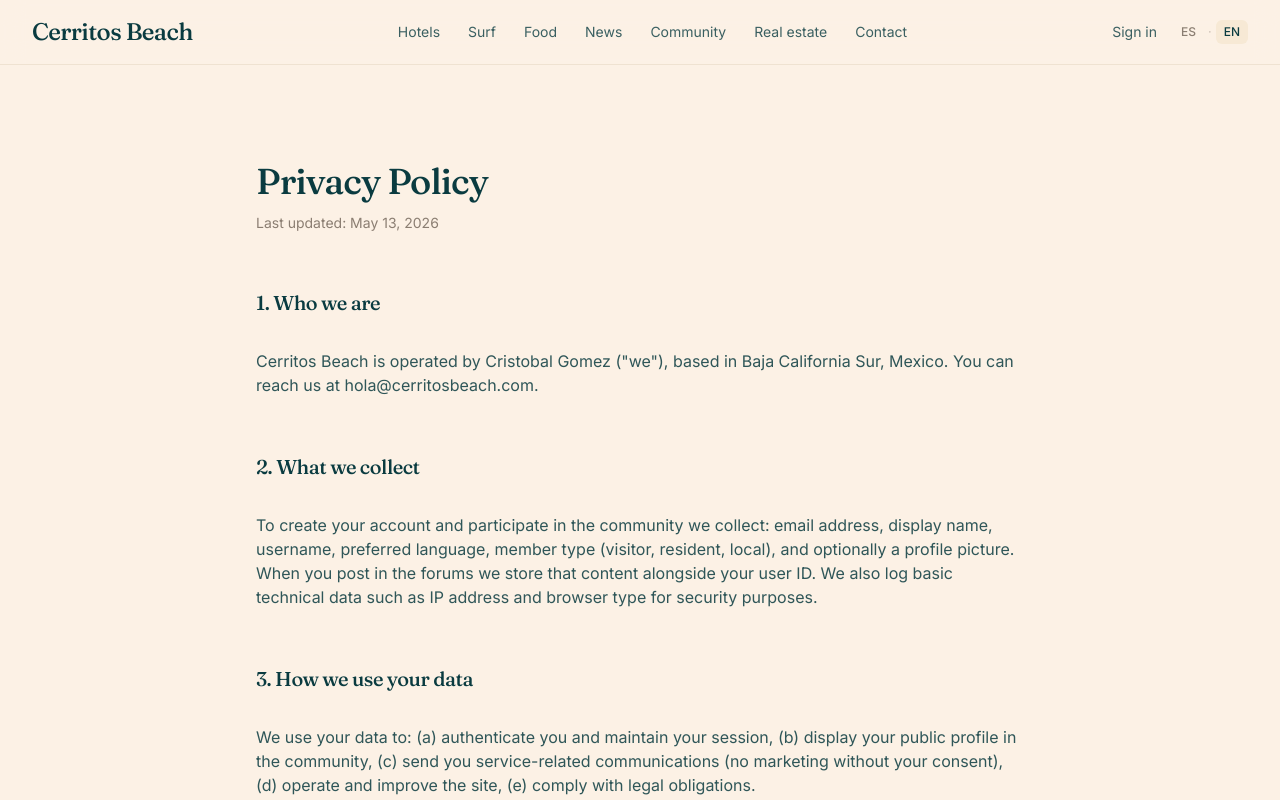
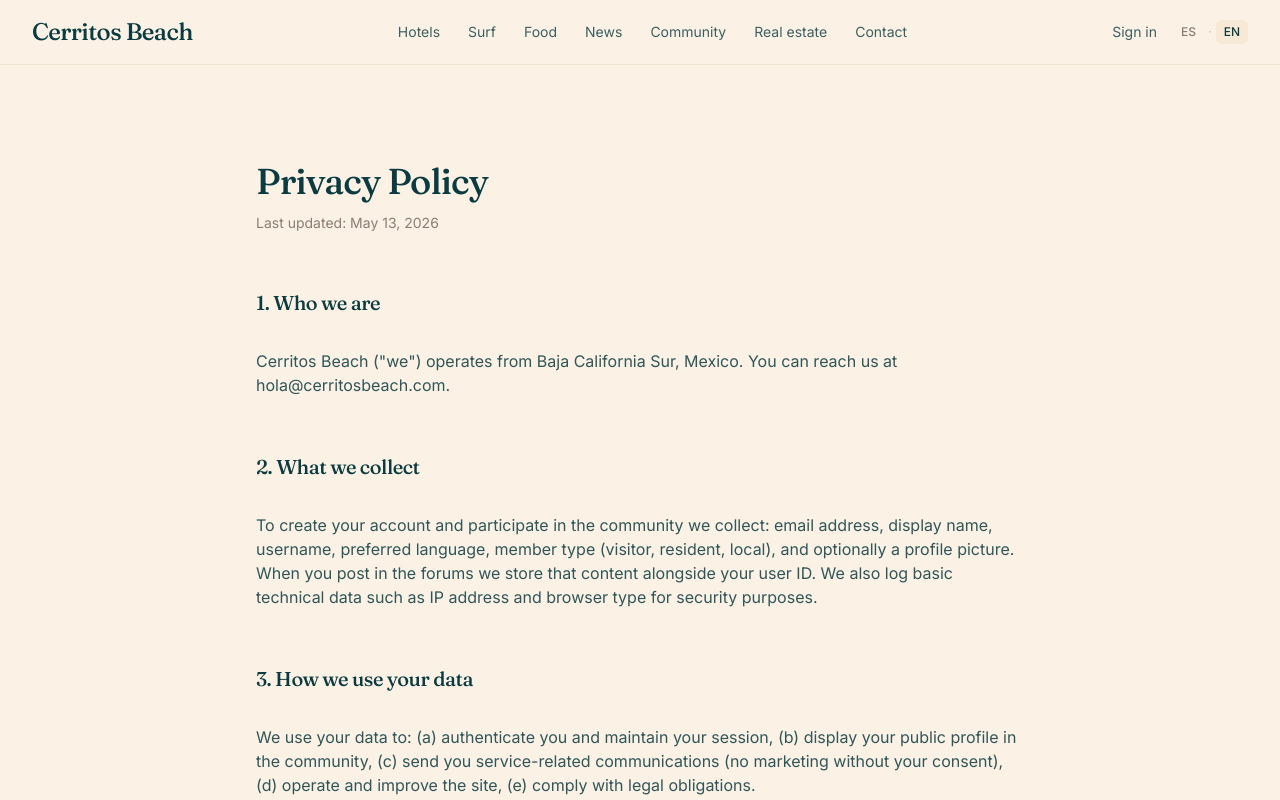
Before and after one commit to cristobalgomez-pp/cerritosbeach-web, a Next.js app: page /en/privacidad in a window 1280 px wide. Shown: the top 800 px of the page. Built offline with nearby package versions, Linux system fonts and the light colour scheme; no server answers.

Commit message:
chore(legal): remove personal name from privacy and terms pages

```diff
--- a/app/[locale]/privacidad/page.tsx
+++ b/app/[locale]/privacidad/page.tsx
@@ -42,7 +42,7 @@ function PrivacyES() {
 
       <SectionHeading>1. Responsable</SectionHeading>
       <p>
-        Cerritos Beach es operado por Cristobal Gomez (&quot;nosotros&quot;), con domicilio en
+        Cerritos Beach (&quot;nosotros&quot;) opera desde
         Baja California Sur, México, y contacto a través de hola@cerritosbeach.com.
       </p>
 
@@ -130,7 +130,7 @@ function PrivacyEN() {
 
       <SectionHeading>1. Who we are</SectionHeading>
       <p>
-        Cerritos Beach is operated by Cristobal Gomez (&quot;we&quot;), based in Baja California
+        Cerritos Beach (&quot;we&quot;) operates from Baja California
         Sur, Mexico. You can reach us at hola@cerritosbeach.com.
       </p>
 
--- a/app/[locale]/terminos/page.tsx
+++ b/app/[locale]/terminos/page.tsx
@@ -87,7 +87,7 @@ function TermsES() {
       <SectionHeading>7. Nuestro contenido</SectionHeading>
       <p>
         El diseño, textos, código, logos y materiales originales del sitio son propiedad de
-        Cerritos Beach (Cristobal Gomez) y están protegidos por derechos de autor.
+        Cerritos Beach y están protegidos por derechos de autor.
       </p>
 
       <SectionHeading>8. Suspensión y cierre</SectionHeading>
@@ -186,7 +186,7 @@ function TermsEN() {
       <SectionHeading>7. Our content</SectionHeading>
       <p>
         The design, text, code, logos and original materials of the site are property of
-        Cerritos Beach (Cristobal Gomez) and protected by copyright.
+        Cerritos Beach and protected by copyright.
       </p>
 
       <SectionHeading>8. Suspension and termination</SectionHeading>
```
